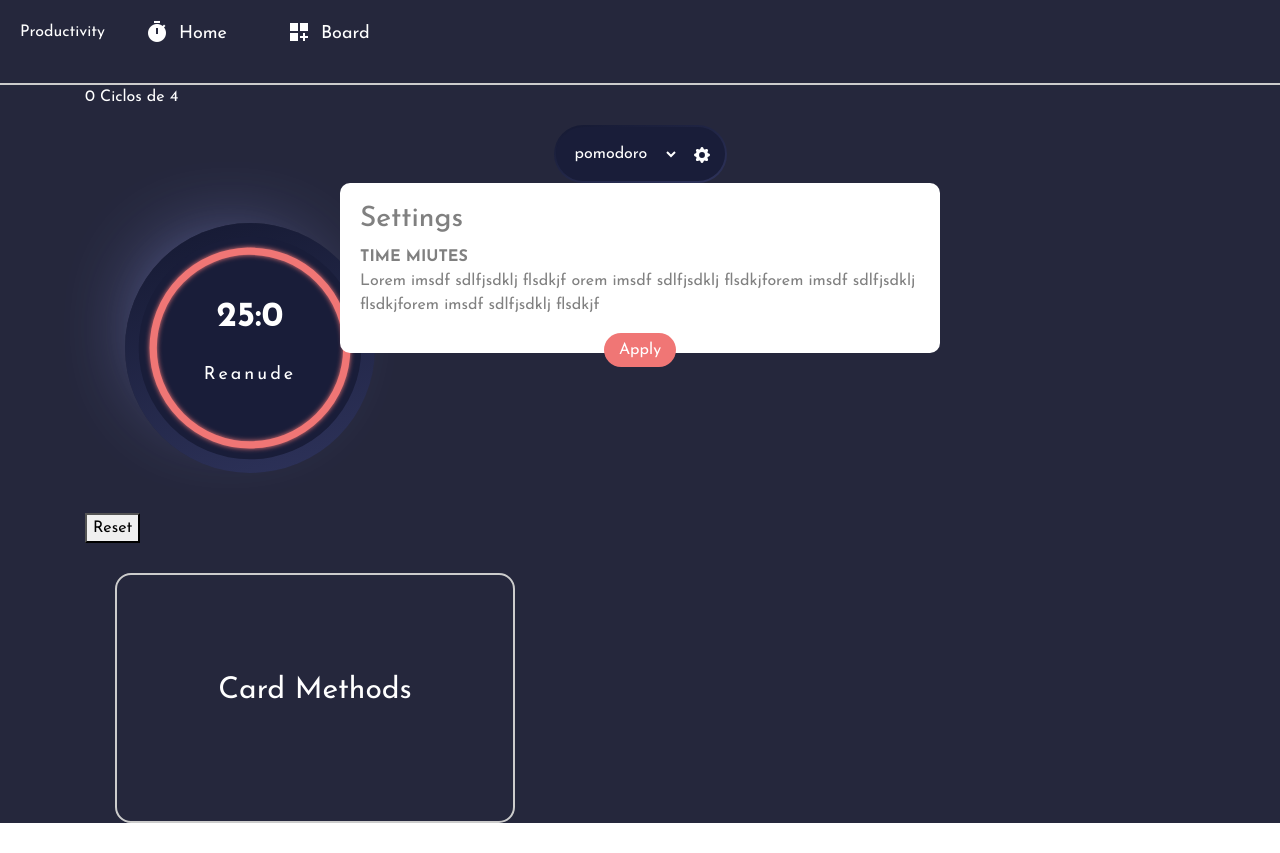
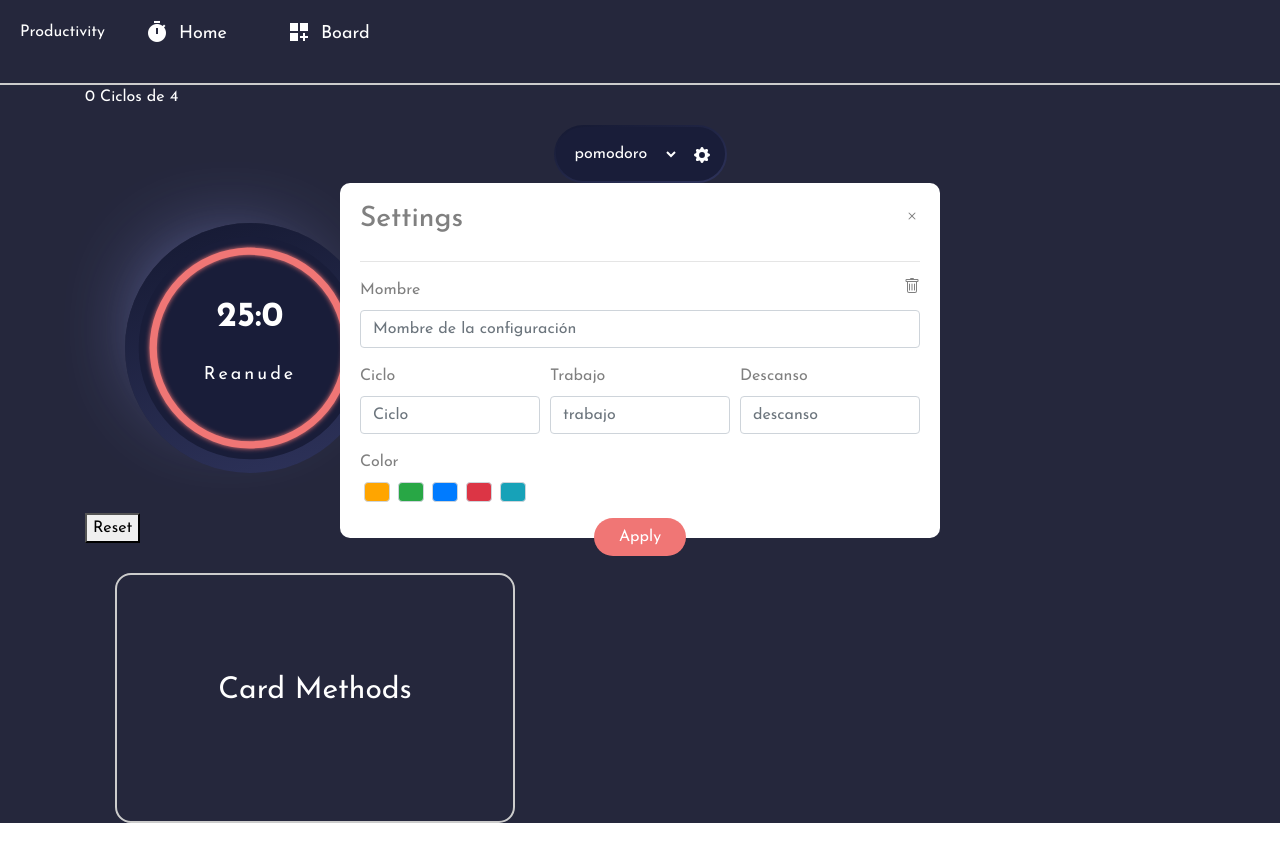
Before and after one commit to leonidcc/productivity-app, a React (Create React App) app: page / in a window 1280 px wide. Both pictures are taken after a click on the button 701 px from the left and 154 px from the top of the page. Built offline with nearby package versions, Linux system fonts and the light colour scheme.

Commit message:
modal color

```diff
--- a/src/components/Switch/index.js
+++ b/src/components/Switch/index.js
@@ -2,6 +2,11 @@ import React,  { useState }from "react";
 import styled from "styled-components";
 
 const Combo = styled.header`
+.color{
+    height:20px;
+    width:20px;
+    background:orange;
+}
 .fadeIn{
     animation: example  ease .6s  ;
     z-index:100;
@@ -82,7 +87,7 @@ const Combo = styled.header`
         background:#F07675;
         border:none;
         color:white;
-        padding:5px 15px;
+        padding:7px 25px;
     }
 `;
 
@@ -109,9 +114,55 @@ export default function Switch( {plantillas=["pomodoro","Agustino","pomodoro"]})
 
     <div className={`boxConfig ${modal?"fadeIn":"d-none"}`}>
         <div className="config">
+
+        <div className="d-flex justify-content-between">
         <h3>Settings</h3>
-        <strong>TIME MIUTES</strong>
-        <p>Lorem imsdf sdlfjsdklj flsdkjf orem imsdf sdlfjsdklj flsdkjforem imsdf sdlfjsdklj flsdkjforem imsdf sdlfjsdklj flsdkjf </p>
+        <div type="button" name="button" onClick={()=>{setModal(!modal)}}>
+
+        <svg xmlns="http://www.w3.org/2000/svg" width="16" height="16" fill="currentColor" class="bi bi-x" viewBox="0 0 16 16">
+  <path d="M4.646 4.646a.5.5 0 0 1 .708 0L8 7.293l2.646-2.647a.5.5 0 0 1 .708.708L8.707 8l2.647 2.646a.5.5 0 0 1-.708.708L8 8.707l-2.646 2.647a.5.5 0 0 1-.708-.708L7.293 8 4.646 5.354a.5.5 0 0 1 0-.708z"/>
+</svg>
+        </div>
+        </div>
+
+            <hr></hr>
+          <div className="form-group">
+            <label className="d-flex justify-content-between"  >
+            Mombre
+                 <svg xmlns="http://www.w3.org/2000/svg" width="16" height="16" fill="currentColor" class="bi bi-trash" viewBox="0 0 16 16">
+                      <path d="M5.5 5.5A.5.5 0 0 1 6 6v6a.5.5 0 0 1-1 0V6a.5.5 0 0 1 .5-.5zm2.5 0a.5.5 0 0 1 .5.5v6a.5.5 0 0 1-1 0V6a.5.5 0 0 1 .5-.5zm3 .5a.5.5 0 0 0-1 0v6a.5.5 0 0 0 1 0V6z"/>
+                      <path fill-rule="evenodd" d="M14.5 3a1 1 0 0 1-1 1H13v9a2 2 0 0 1-2 2H5a2 2 0 0 1-2-2V4h-.5a1 1 0 0 1-1-1V2a1 1 0 0 1 1-1H6a1 1 0 0 1 1-1h2a1 1 0 0 1 1 1h3.5a1 1 0 0 1 1 1v1zM4.118 4L4 4.059V13a1 1 0 0 0 1 1h6a1 1 0 0 0 1-1V4.059L11.882 4H4.118zM2.5 3V2h11v1h-11z"/>
+                </svg>
+                </label>
+            <input type="text" className="form-control"  placeholder="Mombre de la configuración"></input>
+           </div>
+
+           <div className="form-row">
+             <div className="col-4">
+             <label  >Ciclo</label>
+               <input type="number" className="form-control" placeholder="Ciclo"></input>
+             </div>
+             <div className="col-4">
+                <label  >Trabajo</label>
+               <input type="number" className="form-control" placeholder="trabajo"></input>
+             </div>
+             <div className="col-4">
+             <label  >Descanso</label>
+               <input type="number" className="form-control" placeholder="descanso"></input>
+             </div>
+           </div>
+           <div className="mt-3 form-group">
+           <label for="exampleColorInput" className="form-label">Color</label>
+           <div className="d-flex">
+           <div className="color form-control  mx-1 form-control-color"> </div>
+           <div className="color form-control bg-success mx-1 form-control-color"> </div>
+           <div className="color form-control bg-primary mx-1 form-control-color"> </div>
+           <div className="color form-control bg-danger mx-1 form-control-color"> </div>
+           <div className="color form-control bg-info mx-1 form-control-color"> </div>
+           </div>
+           </div>
+
+
         <div className="boxBtn">
         <button   type="button" name="button">Apply</button>
         </div>
```
